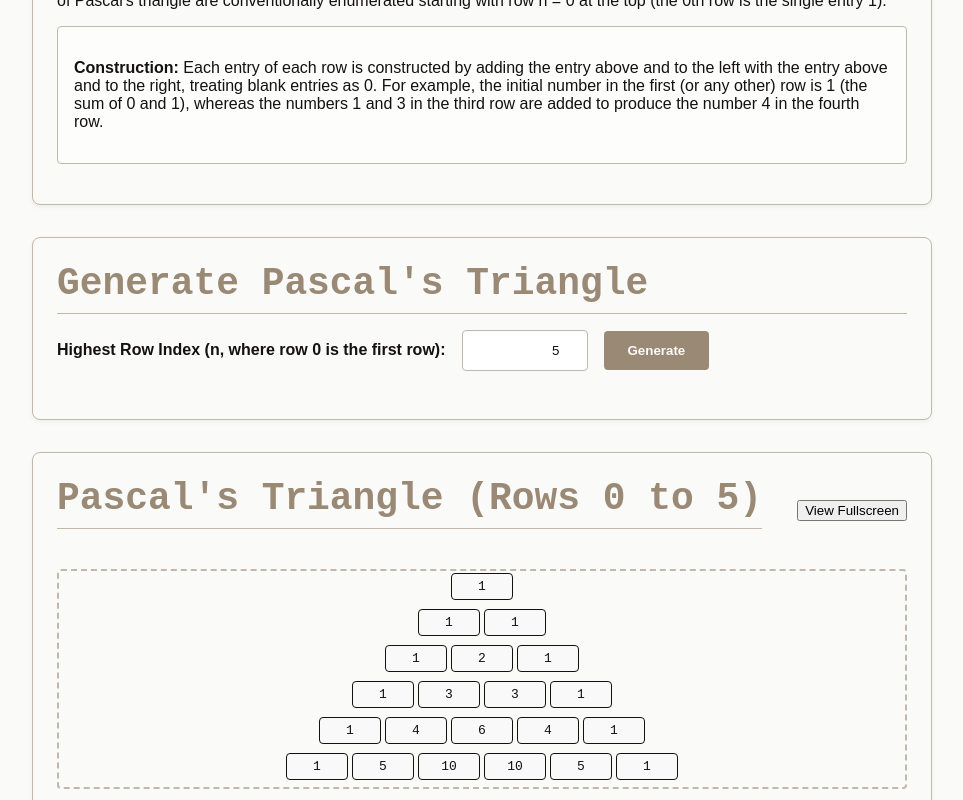
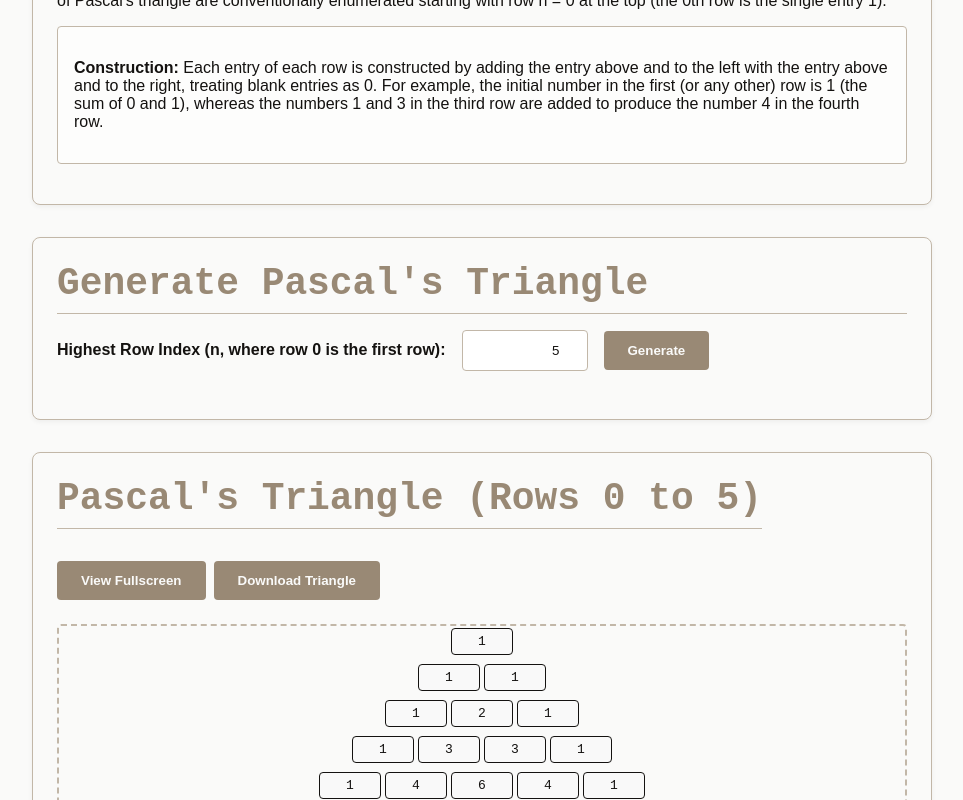
Before and after one commit to adiluexe/automatapedia, a React (Vite) app in the folder automatapedia/: page /pascal in a window 1280 px wide. Shown: the part 410-1210 px from the top of the page, without its empty margins (158-1121 px from the left). Built offline with nearby package versions, Linux system fonts and the light colour scheme; a web font is replaced by a local one.

Commit message:
feat(pascal): add download functionality for Pascal's triangle
Users can now download the generated triangle as a text file, enhancing usability and data accessibility.

```diff
--- a/automatapedia/src/pages/PascalPage.tsx
+++ b/automatapedia/src/pages/PascalPage.tsx
@@ -8,9 +8,9 @@ const PascalPage: React.FC = () => {
     generatePascalsTriangle(5) // Initialize with default (generates rows 0 through 5)
   );
   const [showTriangle, setShowTriangle] = useState<boolean>(true); // Show by default
-  const [error, setError] = useState<string>("");
+  const [error, setError] = React.useState<string | null>(null);
   const [isFullScreen, setIsFullScreen] = useState<boolean>(false);
-  const visualizationRef = useRef<HTMLDivElement>(null);
+  const visualizationRef = React.useRef<HTMLDivElement>(null);
 
   const handleGenerateTriangle = () => {
     if (numRows < 0) {
@@ -25,8 +25,8 @@ const PascalPage: React.FC = () => {
     setShowTriangle(true);
   };
 
-  const handleNumRowsChange = (event: React.ChangeEvent<HTMLInputElement>) => {
-    const value = parseInt(event.target.value, 10);
+  const handleNumRowsChange = (e: React.ChangeEvent<HTMLInputElement>) => {
+    const value = parseInt(e.target.value, 10);
     setNumRows(isNaN(value) ? 0 : value);
     setShowTriangle(false); // Hide triangle when input changes
   };
@@ -44,6 +44,40 @@ const PascalPage: React.FC = () => {
       if (document.exitFullscreen) {
         document.exitFullscreen();
       }
+    }
+  };
+
+  const handleDownloadTriangle = () => {
+    if (!triangle || triangle.length === 0) {
+      setError("Please generate a triangle first.");
+      return;
+    }
+    if (triangle.length === 0) return;
+
+    const triangleString = triangle.map((row) => row.join(" ")).join("\\n");
+
+    const blob = new Blob([triangleString], {
+      type: "text/plain;charset=utf-8;",
+    });
+    const link = document.createElement("a");
+
+    if (link.download !== undefined) {
+      const url = URL.createObjectURL(blob);
+      link.setAttribute("href", url);
+      link.setAttribute(
+        "download",
+        `pascals_triangle_rows_0_to_${numRows}.txt`
+      );
+      link.style.visibility = "hidden";
+      document.body.appendChild(link);
+      link.click();
+      document.body.removeChild(link);
+      URL.revokeObjectURL(url);
+    } else {
+      // Fallback for older browsers
+      const url = URL.createObjectURL(blob);
+      window.open(url);
+      // Consider revoking the URL after a delay if appropriate for this fallback
     }
   };
 
@@ -98,7 +132,6 @@ const PascalPage: React.FC = () => {
             value={numRows}
             onChange={handleNumRowsChange}
             min="0"
-            // Removed max="20"
           />
           <button onClick={handleGenerateTriangle} className="generate-button">
             Generate
@@ -115,12 +148,27 @@ const PascalPage: React.FC = () => {
               display: "flex",
               justifyContent: "space-between",
               alignItems: "center",
+              flexWrap: "wrap", // Allow wrapping for smaller screens
+              gap: "1rem", // Add gap for spacing when wrapped
             }}
           >
             <h2>Pascal's Triangle (Rows 0 to {numRows})</h2>
-            <button onClick={toggleFullScreen} className="fullscreen-button">
-              {isFullScreen ? "Exit Fullscreen" : "View Fullscreen"}
-            </button>
+            <div
+              className="action-buttons"
+              style={{ display: "flex", gap: "0.5rem", flexShrink: 0 }}
+            >
+              {" "}
+              {/* Added flexShrink: 0 */}
+              <button onClick={toggleFullScreen} className="generate-button">
+                {isFullScreen ? "Exit Fullscreen" : "View Fullscreen"}
+              </button>
+              <button
+                onClick={handleDownloadTriangle}
+                className="generate-button"
+              >
+                Download Triangle
+              </button>
+            </div>
           </div>
           <div
             ref={visualizationRef}
```
